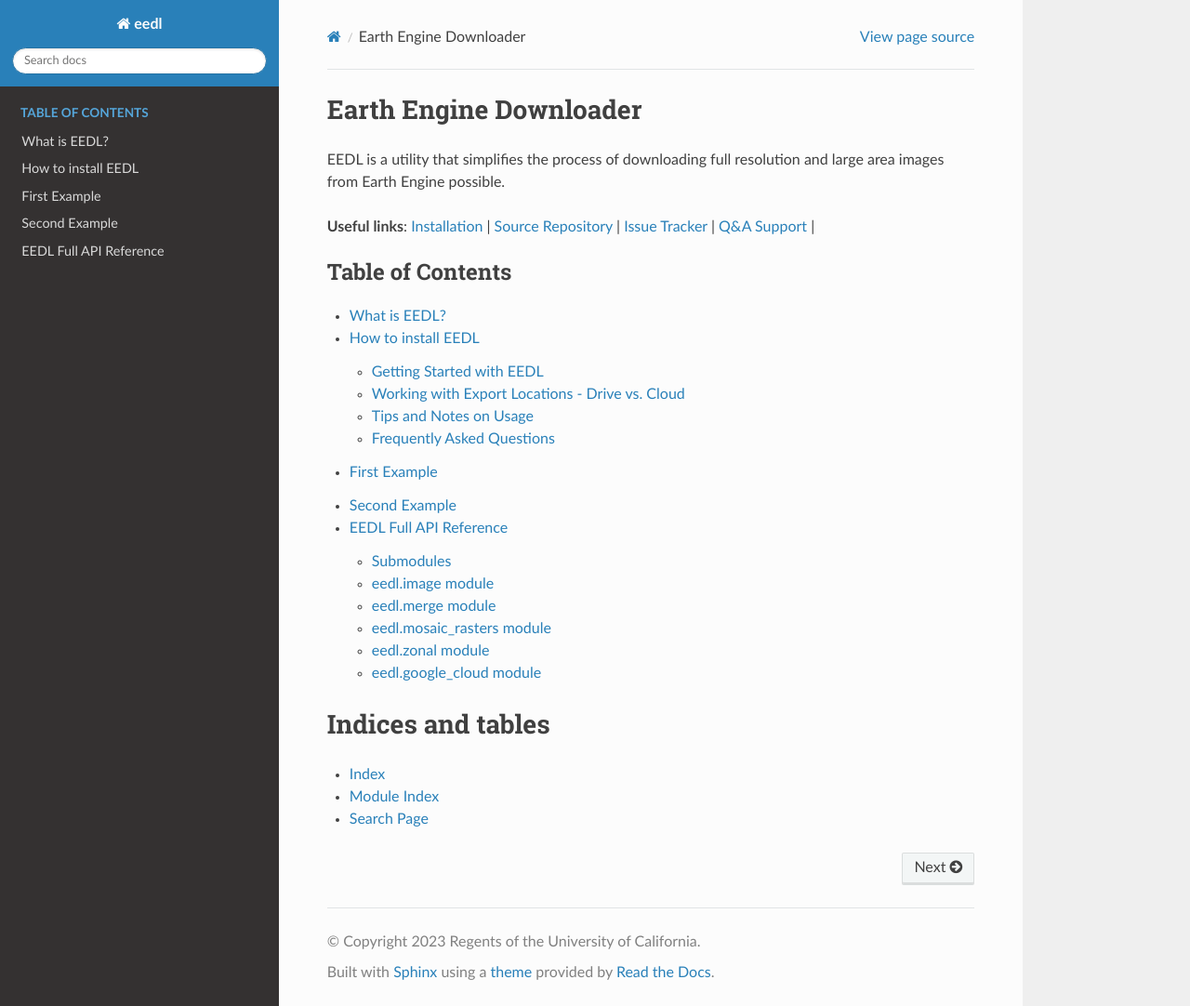
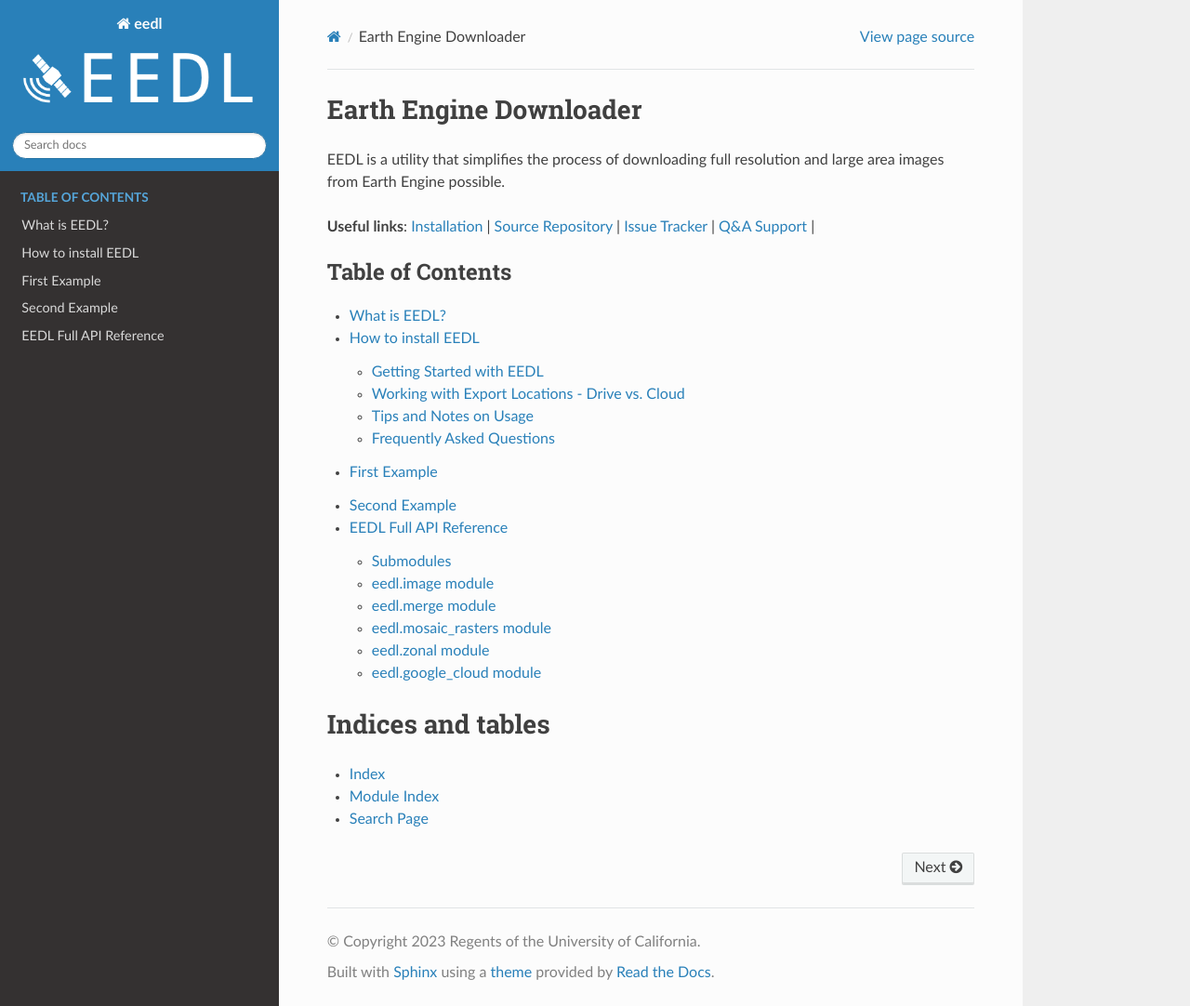
Before and after one commit to water3d/eedl, a Sphinx documentation site: the page built from docs/source/index.rst, in a window 1280 px wide and 1082 px high. Shown: the whole window at 93% size. Built offline with Sphinx 7.4.7 and the Read the Docs theme 2.0.0, drawn with Linux system fonts in a browser that asks for light colours.

Commit message:
Consolidate logo items, add README and add items to main repo README

```diff
--- a/docs/source/conf.py
+++ b/docs/source/conf.py
@@ -37,8 +37,8 @@ exclude_patterns = []
 # https://www.sphinx-doc.org/en/master/usage/configuration.html#options-for-html-output
 
 html_theme = 'sphinx_rtd_theme'
-html_logo = '_static/logos/logo_white.png'
-html_favicon = '_static/logos/White_Favicon.ico'
+html_logo = '_static/logo/logo_white.png'
+html_favicon = '_static/logo/logo_white_favicon.ico'
 html_static_path = ['_static']
 
 # html_theme_options = {
```
Also changed, not shown: README.md (+2 -0 lines), docs/source/_static/logo/README.md (added, +6 -0 lines), docs/source/_static/logo/logo_black_favicon.ico (renamed from docs/source/_static/logos/Black_Favicon.ico), docs/source/_static/logo/logo_white_favicon.ico (renamed from docs/source/_static/logos/White_Favicon.ico), docs/source/_static/logos/Black_Logo.png (deleted), docs/source/_static/logos/White_Logo.png (deleted).
